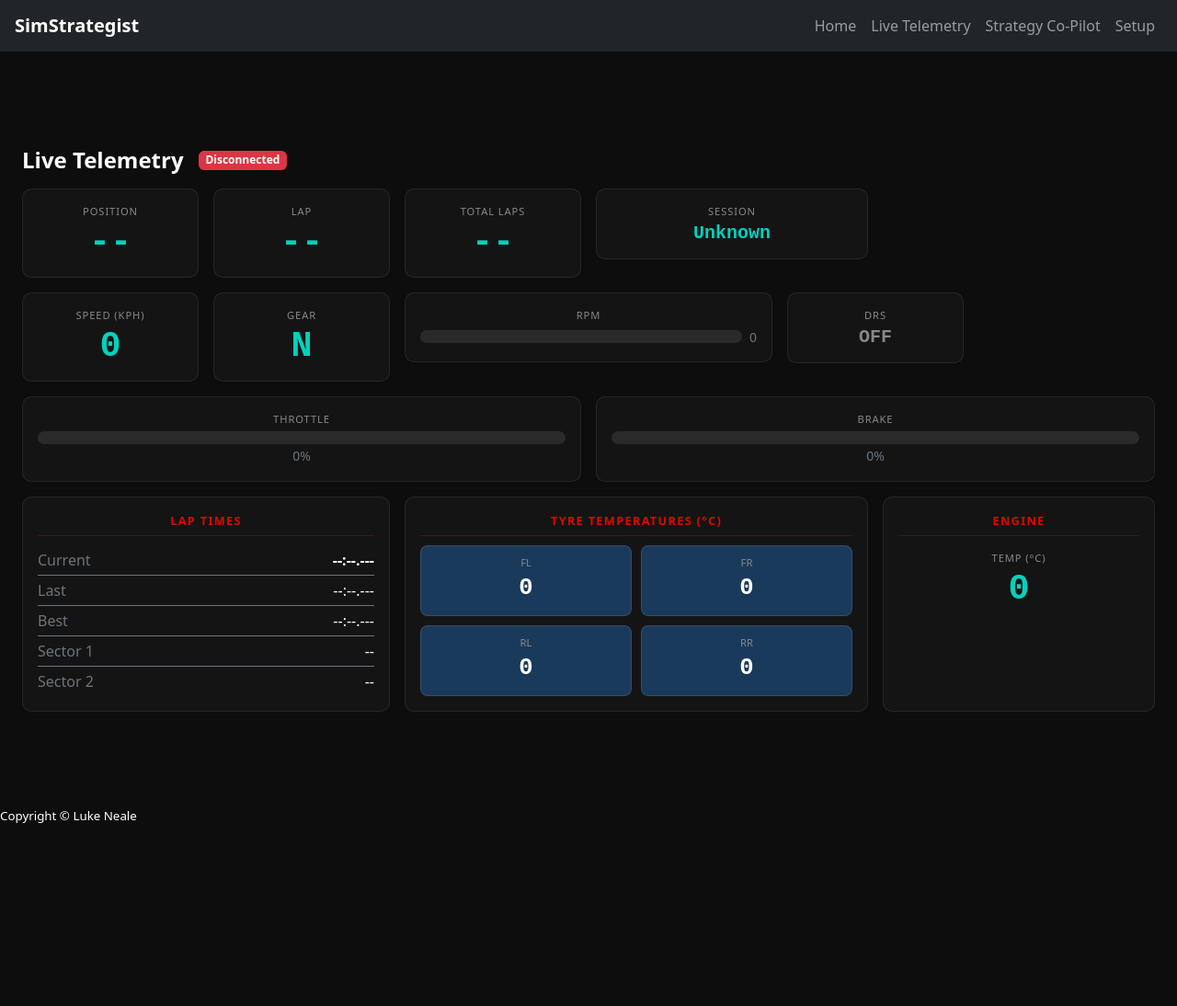
After one commit to Beefiercornet94/SimStrategist, a Flask app: page /telemetry in a window 1280 px wide. The commit adds this page. Shown: the top 1094 px of the page at 92% size. Run offline with Flask 3, Linux system fonts and the light colour scheme; parts of the project's set-up code (start-up, migrations or seed data) failed here and were passed over; some libraries are stand-ins or nearby versions.

Commit message:
Add live telemetry and strategy pages
- Start UdpListener as daemon thread in app.py so Flask and the UDP
  listener share the same process and TelemetryState singleton
- Add /api/telemetry, /telemetry, /strategy routes
- Create telemetry.html: live dashboard polling every 500ms (speed,
  gear, RPM, DRS, throttle/brake bars, lap times, tyre temps, engine)
- Create strategy.html: rule-based advisor polling every 1000ms with
  session summary and severity-badged recommendation cards
- Replace index.html placeholder with landing page linking both features
- Rebuild layout.html navbar with correct href links
- Fix f1 package imports (relative → absolute) and guard server auto-run
- Add dashboard CSS: dark cards, telemetry values, progress bars, tyre
  grid with temp colour coding, strategy cards with severity accents

Co-Authored-By: Claude Sonnet 4.6 <noreply@anthropic.com>

```diff
--- a/app.py
+++ b/app.py
@@ -3,14 +3,13 @@
 # Import requirements
 import os
 from cs50 import SQL
-from flask import Flask, flash, redirect, render_template, request, session
+from flask import Flask, flash, jsonify, redirect, render_template, request, session
 from flask_session import Session
 from werkzeug.security import check_password_hash, generate_password_hash
 from helpers import apology, login_required
 
-#import f1/config.py
-#import f1/server.py
-#import f1/telemetry_state.py
+from f1.server import UdpListener
+from f1.telemetry_state import state as telemetry_state
 
 #import lmu/server.py
 #import lmu/telemetry.py
@@ -18,6 +17,10 @@ from helpers import apology, login_required
 
 # Configure application
 app = Flask(__name__)
+
+# Start UDP listener as background daemon thread
+_udp_listener = UdpListener()
+_udp_listener.start()
 
 # Configure session to use filesystem (instead of signed cookies)
 app.config["SESSION_PERMANENT"] = False
@@ -128,8 +131,19 @@ def index():
 
 
 
-#---------- STRATEGY ----------#
+#---------- TELEMETRY / STRATEGY ----------#
 
+@app.route("/api/telemetry")
+def api_telemetry():
+    return jsonify(telemetry_state.get_snapshot())
+
+@app.route("/telemetry")
+def telemetry():
+    return render_template("telemetry.html")
+
+@app.route("/strategy")
+def strategy():
+    return render_template("strategy.html")
 
 
 #---------- SETTINGS / SETUP ----------#
@@ -145,3 +159,7 @@ def setup():
 
     else:
         return apology("We f**ked up :/", 500)
+
+
+if __name__ == "__main__":
+    app.run(debug=True, use_reloader=False)
--- a/f1/server.py
+++ b/f1/server.py
@@ -9,7 +9,7 @@ import socket
 import struct
 import threading
 import logging
-from telemetry_state import state
+from f1.telemetry_state import state
 
 # Setup logging
 logging.basicConfig(level=logging.INFO)
@@ -278,5 +278,6 @@ class UdpListener(threading.Thread):
     def stop(self):
         self.running = False
 
-Listener = UdpListener()
-Listener.run()
+if __name__ == '__main__':
+    Listener = UdpListener()
+    Listener.run()
--- a/f1/telemetry_state.py
+++ b/f1/telemetry_state.py
@@ -12,7 +12,7 @@ import time
 import pandas as pd
 import numpy as np
 from typing import Dict, Any, Optional
-from config import Config
+from f1.config import Config
 
 
 class TelemetryState:
--- a/static/styles.css
+++ b/static/styles.css
@@ -130,6 +130,117 @@ body
 
 
 
+/* DASHBOARD */
+
+body {
+    background-color: #0d0d0d;
+    color: #fff;
+}
+
+.dash-card {
+    background-color: #141414;
+    border: 1px solid rgba(255,255,255,0.08);
+    border-radius: 10px;
+    padding: 16px;
+}
+
+.telemetry-value {
+    font-family: 'Courier New', Courier, monospace;
+    font-size: 2.4rem;
+    font-weight: 700;
+    color: #00d2be;
+    line-height: 1.1;
+}
+
+.telemetry-label {
+    font-size: 0.7rem;
+    text-transform: uppercase;
+    letter-spacing: 0.08em;
+    color: #888;
+    margin-bottom: 4px;
+}
+
+.telemetry-section-title {
+    font-size: 0.8rem;
+    text-transform: uppercase;
+    letter-spacing: 0.1em;
+    color: #e10600;
+    font-weight: 700;
+    border-bottom: 1px solid rgba(225,6,0,0.3);
+    padding-bottom: 6px;
+    margin-bottom: 10px;
+}
+
+/* Progress bars */
+.bar-track {
+    height: 14px;
+    background: #2a2a2a;
+    border-radius: 7px;
+    overflow: hidden;
+}
+
+.bar-fill {
+    height: 100%;
+    border-radius: 7px;
+    transition: width 0.15s ease;
+}
+
+.bar-throttle { background: #00ff87; }
+.bar-brake    { background: #ff4757; }
+.bar-rpm      { background: #00d2be; }
+
+/* Tyre grid */
+.tyre-grid {
+    display: grid;
+    grid-template-columns: 1fr 1fr;
+    gap: 10px;
+    margin-top: 8px;
+}
+
+.tyre-box {
+    border-radius: 8px;
+    padding: 10px;
+    text-align: center;
+    border: 1px solid rgba(255,255,255,0.1);
+    transition: background-color 0.3s;
+}
+
+.tyre-label { font-size: 0.7rem; text-transform: uppercase; color: #888; }
+.tyre-temp  { font-size: 1.6rem; font-weight: 700; color: #fff; font-family: 'Courier New', monospace; }
+
+.tyre-cold { background-color: #1a3a5c; }
+.tyre-good { background-color: #1a3d2b; }
+.tyre-warm { background-color: #3d3300; }
+.tyre-hot  { background-color: #4a1010; }
+
+/* Strategy cards */
+.strategy-card {
+    background: #141414;
+    border-radius: 8px;
+    padding: 14px 18px;
+    border-left: 4px solid #444;
+    display: flex;
+    align-items: center;
+}
+
+.strategy-card.severity-alert   { border-left-color: #ff4757; }
+.strategy-card.severity-warning { border-left-color: #ffa502; }
+.strategy-card.severity-info    { border-left-color: #00d2be; }
+
+.severity-badge {
+    font-size: 0.65rem;
+    font-weight: 700;
+    letter-spacing: 0.08em;
+    padding: 3px 8px;
+    border-radius: 4px;
+    white-space: nowrap;
+}
+
+.badge-info    { background: #00d2be; color: #000; }
+.badge-warning { background: #ffa502; color: #000; }
+.badge-alert   { background: #ff4757; color: #fff; }
+
+
 /* OTHER COLOURS */
 .gold
 {
--- a/templates/layout.html
+++ b/templates/layout.html
@@ -5,19 +5,21 @@
         <link href="https://fonts.googleapis.com/css2?family=Montserrat:wght@500&display=swap" rel="stylesheet">
         <link href="https://cdn.jsdelivr.net/npm/bootstrap@5.3.3/dist/css/bootstrap.min.css" rel="stylesheet" integrity="sha384-QWTKZyjpPEjISv5WaRU9OFeRpok6YctnYmDr5pNlyT2bRjXh0JMhjY6hW+ALEwIH" crossorigin="anonymous">
         <script src="https://cdn.jsdelivr.net/npm/bootstrap@5.3.3/dist/js/bootstrap.bundle.min.js" integrity="sha384-YvpcrYf0tY3lHB60NNkmXc5s9fDVZLESaAA55NDzOxhy9GkcIdslK1eN7N6jIeHz" crossorigin="anonymous"></script>
-        <link href="../static/styles.css" rel="stylesheet">
+        <link href="/static/styles.css" rel="stylesheet">
 
         <title>SimStrategist | {% block title %}{% endblock %}</title>
     </head>
 
     <body>
-        <a action="/"><button hidden class="headings">SimStrategist</button></a>
-
-        <p>
-            <a action="/settings"><button hidden class="headings">Setup Telemetry</button></a>
-            <a action="/"><button hidden class="headings">Home</button></a>
-            <a action="/strategy"><button hidden class="headings">Strategy Co-Pilot</button></a>
-        </p>
+        <nav class="navbar navbar-expand-lg navbar-dark bg-dark px-3">
+            <a class="navbar-brand fw-bold" href="/">SimStrategist</a>
+            <div class="navbar-nav ms-auto">
+                <a class="nav-link" href="/">Home</a>
+                <a class="nav-link" href="/telemetry">Live Telemetry</a>
+                <a class="nav-link" href="/strategy">Strategy Co-Pilot</a>
+                <a class="nav-link" href="/setup">Setup</a>
+            </div>
+        </nav>
         <br><br><br>
 
         <p>{% block body %}{% endblock %}</p>
--- /dev/null
+++ b/templates/telemetry.html
@@ -0,0 +1,254 @@
+{% extends "layout.html" %}
+
+{% block title %}Live Telemetry{% endblock %}
+
+{% block body %}
+<div class="container-fluid py-3 px-4">
+
+    <!-- Connection Banner -->
+    <div class="d-flex align-items-center mb-3 gap-3">
+        <h4 class="text-white mb-0 fw-bold">Live Telemetry</h4>
+        <span id="conn-badge" class="badge bg-secondary">Connecting...</span>
+    </div>
+
+    <!-- Top bar: Position / Lap / Session -->
+    <div class="row g-3 mb-3">
+        <div class="col-4 col-md-2">
+            <div class="dash-card text-center">
+                <div class="telemetry-label">Position</div>
+                <div class="telemetry-value" id="t-position">--</div>
+            </div>
+        </div>
+        <div class="col-4 col-md-2">
+            <div class="dash-card text-center">
+                <div class="telemetry-label">Lap</div>
+                <div class="telemetry-value" id="t-lap">--</div>
+            </div>
+        </div>
+        <div class="col-4 col-md-2">
+            <div class="dash-card text-center">
+                <div class="telemetry-label">Total Laps</div>
+                <div class="telemetry-value" id="t-total-laps">--</div>
+            </div>
+        </div>
+        <div class="col-6 col-md-3">
+            <div class="dash-card text-center">
+                <div class="telemetry-label">Session</div>
+                <div class="telemetry-value fs-5" id="t-session-type">--</div>
+            </div>
+        </div>
+    </div>
+
+    <!-- Main Gauges -->
+    <div class="row g-3 mb-3">
+        <div class="col-6 col-md-2">
+            <div class="dash-card text-center">
+                <div class="telemetry-label">Speed (kph)</div>
+                <div class="telemetry-value" id="t-speed">0</div>
+            </div>
+        </div>
+        <div class="col-6 col-md-2">
+            <div class="dash-card text-center">
+                <div class="telemetry-label">Gear</div>
+                <div class="telemetry-value" id="t-gear">N</div>
+            </div>
+        </div>
+        <div class="col-12 col-md-4">
+            <div class="dash-card">
+                <div class="telemetry-label">RPM</div>
+                <div class="d-flex align-items-center gap-2 mt-1">
+                    <div class="flex-grow-1">
+                        <div class="bar-track">
+                            <div class="bar-fill bar-rpm" id="t-rpm-bar" style="width:0%"></div>
+                        </div>
+                    </div>
+                    <small class="text-secondary" id="t-rpm-val">0</small>
+                </div>
+            </div>
+        </div>
+        <div class="col-6 col-md-2">
+            <div class="dash-card text-center">
+                <div class="telemetry-label">DRS</div>
+                <div class="telemetry-value fs-5" id="t-drs">OFF</div>
+            </div>
+        </div>
+    </div>
+
+    <!-- Inputs -->
+    <div class="row g-3 mb-3">
+        <div class="col-6">
+            <div class="dash-card">
+                <div class="telemetry-label">Throttle</div>
+                <div class="bar-track mt-1">
+                    <div class="bar-fill bar-throttle" id="t-throttle-bar" style="width:0%"></div>
+                </div>
+                <small class="text-secondary" id="t-throttle-val">0%</small>
+            </div>
+        </div>
+        <div class="col-6">
+            <div class="dash-card">
+                <div class="telemetry-label">Brake</div>
+                <div class="bar-track mt-1">
+                    <div class="bar-fill bar-brake" id="t-brake-bar" style="width:0%"></div>
+                </div>
+                <small class="text-secondary" id="t-brake-val">0%</small>
+            </div>
+        </div>
+    </div>
+
+    <!-- Lap Times + Tyres + Engine -->
+    <div class="row g-3">
+        <div class="col-md-4">
+            <div class="dash-card h-100">
+                <div class="telemetry-section-title">Lap Times</div>
+                <div class="d-flex justify-content-between py-1 border-bottom border-secondary">
+                    <span class="text-secondary">Current</span>
+                    <span class="text-white fw-bold" id="t-cur-lap">--:--.---</span>
+                </div>
+                <div class="d-flex justify-content-between py-1 border-bottom border-secondary">
+                    <span class="text-secondary">Last</span>
+                    <span class="text-white" id="t-last-lap">--:--.---</span>
+                </div>
+                <div class="d-flex justify-content-between py-1 border-bottom border-secondary">
+                    <span class="text-secondary">Best</span>
+                    <span class="text-white" id="t-best-lap">--:--.---</span>
+                </div>
+                <div class="d-flex justify-content-between py-1 border-bottom border-secondary">
+                    <span class="text-secondary">Sector 1</span>
+                    <span class="text-white" id="t-s1">--</span>
+                </div>
+                <div class="d-flex justify-content-between py-1">
+                    <span class="text-secondary">Sector 2</span>
+                    <span class="text-white" id="t-s2">--</span>
+                </div>
+            </div>
+        </div>
+
+        <div class="col-md-5">
+            <div class="dash-card h-100">
+                <div class="telemetry-section-title">Tyre Temperatures (°C)</div>
+                <div class="tyre-grid">
+                    <div class="tyre-box" id="tyre-fl"><div class="tyre-label">FL</div><div class="tyre-temp" id="tyre-fl-val">0</div></div>
+                    <div class="tyre-box" id="tyre-fr"><div class="tyre-label">FR</div><div class="tyre-temp" id="tyre-fr-val">0</div></div>
+                    <div class="tyre-box" id="tyre-rl"><div class="tyre-label">RL</div><div class="tyre-temp" id="tyre-rl-val">0</div></div>
+                    <div class="tyre-box" id="tyre-rr"><div class="tyre-label">RR</div><div class="tyre-temp" id="tyre-rr-val">0</div></div>
+                </div>
+            </div>
+        </div>
+
+        <div class="col-md-3">
+            <div class="dash-card h-100">
+                <div class="telemetry-section-title">Engine</div>
+                <div class="text-center mt-3">
+                    <div class="telemetry-label">Temp (°C)</div>
+                    <div class="telemetry-value" id="t-engine-temp">0</div>
+                </div>
+            </div>
+        </div>
+    </div>
+
+</div>
+
+<script>
+const SESSION_TYPES = {
+    0: 'Unknown', 1: 'Practice 1', 2: 'Practice 2', 3: 'Practice 3',
+    4: 'Short Practice', 5: 'Qualifying 1', 6: 'Qualifying 2', 7: 'Qualifying 3',
+    8: 'Short Qualifying', 9: 'One-Shot Qualifying', 10: 'Race', 11: 'Race 2',
+    12: 'Race 3', 13: 'Time Trial'
+};
+
+function fmtMs(ms) {
+    if (!ms) return '--:--.---';
+    const totalSec = Math.floor(ms / 1000);
+    const min = Math.floor(totalSec / 60);
+    const sec = totalSec % 60;
+    const millis = ms % 1000;
+    return `${min}:${String(sec).padStart(2,'0')}.${String(millis).padStart(3,'0')}`;
+}
+
+function fmtSector(ms) {
+    if (!ms) return '--';
+    return (ms / 1000).toFixed(3) + 's';
+}
+
+function tyreColorClass(temp) {
+    if (temp < 70) return 'tyre-cold';
+    if (temp <= 100) return 'tyre-good';
+    if (temp <= 110) return 'tyre-warm';
+    return 'tyre-hot';
+}
+
+function gearLabel(g) {
+    if (g === -1) return 'R';
+    if (g === 0) return 'N';
+    return String(g);
+}
+
+async function poll() {
+    try {
+        const resp = await fetch('/api/telemetry');
+        const data = await resp.json();
+        const t = data.telemetry;
+        const lap = data.lap_data;
+        const sess = data.session;
+        const connected = data.connected;
+
+        // Connection badge
+        const badge = document.getElementById('conn-badge');
+        badge.textContent = connected ? 'Connected' : 'Disconnected';
+        badge.className = 'badge ' + (connected ? 'bg-success' : 'bg-danger');
+
+        // Top bar
+        document.getElementById('t-position').textContent = lap.car_position || '--';
+        document.getElementById('t-lap').textContent = lap.current_lap || '--';
+        document.getElementById('t-total-laps').textContent = sess.total_laps || '--';
+        document.getElementById('t-session-type').textContent = SESSION_TYPES[sess.session_type] || '--';
+
+        // Gauges
+        document.getElementById('t-speed').textContent = t.speed || 0;
+        document.getElementById('t-gear').textContent = gearLabel(t.gear);
+        const rpmPct = Math.min((t.rev_lights_percent || 0), 100);
+        document.getElementById('t-rpm-bar').style.width = rpmPct + '%';
+        document.getElementById('t-rpm-val').textContent = (t.rpm || 0).toLocaleString();
+        const drsEl = document.getElementById('t-drs');
+        drsEl.textContent = t.drs ? 'ON' : 'OFF';
+        drsEl.style.color = t.drs ? '#00ff87' : '#888';
+
+        // Inputs
+        const throttlePct = Math.round((t.throttle || 0) * 100);
+        const brakePct = Math.round((t.brake || 0) * 100);
+        document.getElementById('t-throttle-bar').style.width = throttlePct + '%';
+        document.getElementById('t-throttle-val').textContent = throttlePct + '%';
+        document.getElementById('t-brake-bar').style.width = brakePct + '%';
+        document.getElementById('t-brake-val').textContent = brakePct + '%';
+
+        // Lap times
+        document.getElementById('t-cur-lap').textContent = fmtMs(lap.current_lap_time);
+        document.getElementById('t-last-lap').textContent = fmtMs(lap.last_lap_time);
+        document.getElementById('t-best-lap').textContent = fmtMs(lap.best_lap_time);
+        document.getElementById('t-s1').textContent = fmtSector(lap.sector1_time);
+        document.getElementById('t-s2').textContent = fmtSector(lap.sector2_time);
+
+        // Tyres
+        const tyres = t.tyres_surface_temp || [0,0,0,0];
+        const labels = ['fl','fr','rl','rr'];
+        tyres.forEach((temp, i) => {
+            const box = document.getElementById('tyre-' + labels[i]);
+            const val = document.getElementById('tyre-' + labels[i] + '-val');
+            box.className = 'tyre-box ' + tyreColorClass(temp);
+            val.textContent = temp;
+        });
+
+        // Engine
+        document.getElementById('t-engine-temp').textContent = t.engine_temp || 0;
+
+    } catch(e) {
+        document.getElementById('conn-badge').textContent = 'Error';
+        document.getElementById('conn-badge').className = 'badge bg-danger';
+    }
+}
+
+poll();
+setInterval(poll, 500);
+</script>
+{% endblock %}
```
Also changed, not shown: templates/index.html (+26 -4 lines), templates/strategy.html (added, +162 -0 lines), f1/__init__.py (added).
